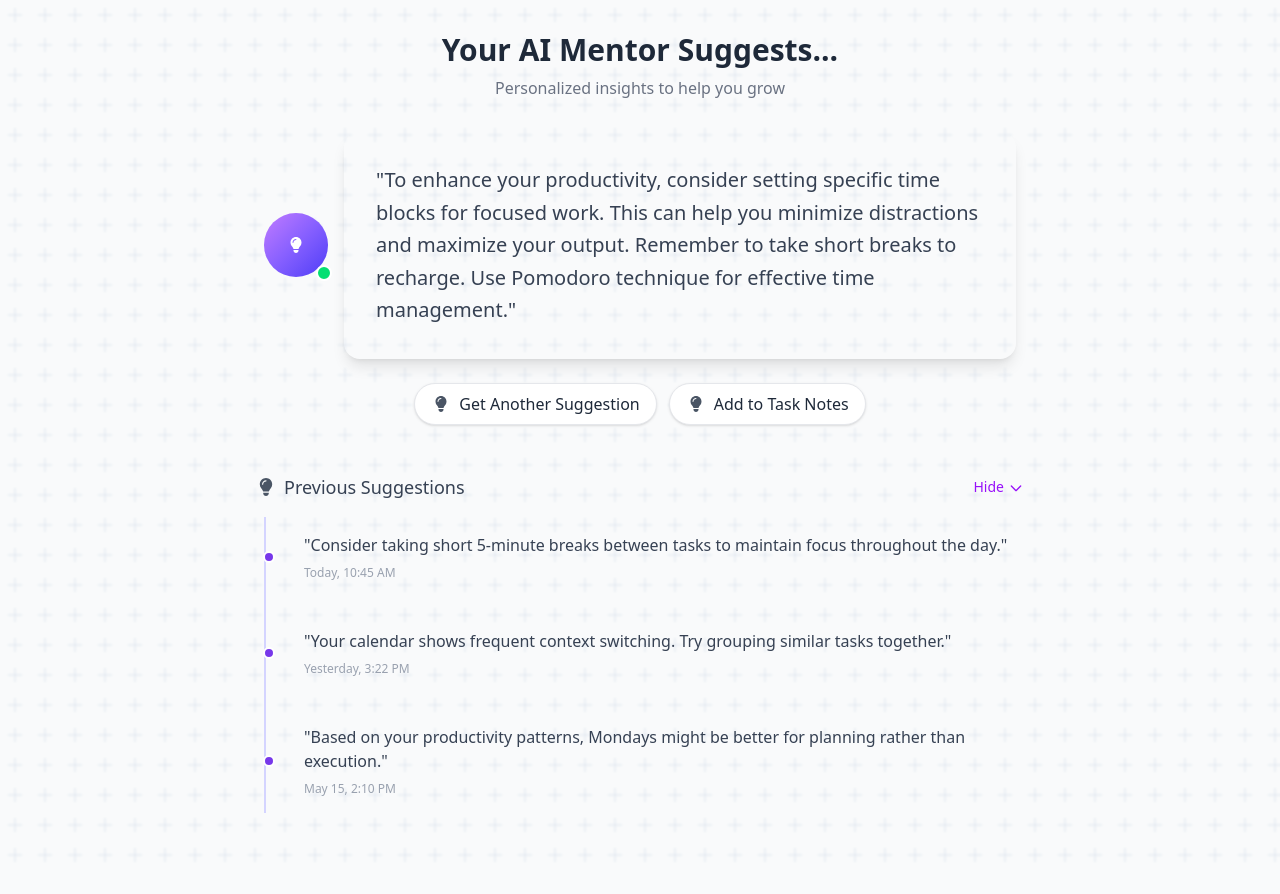
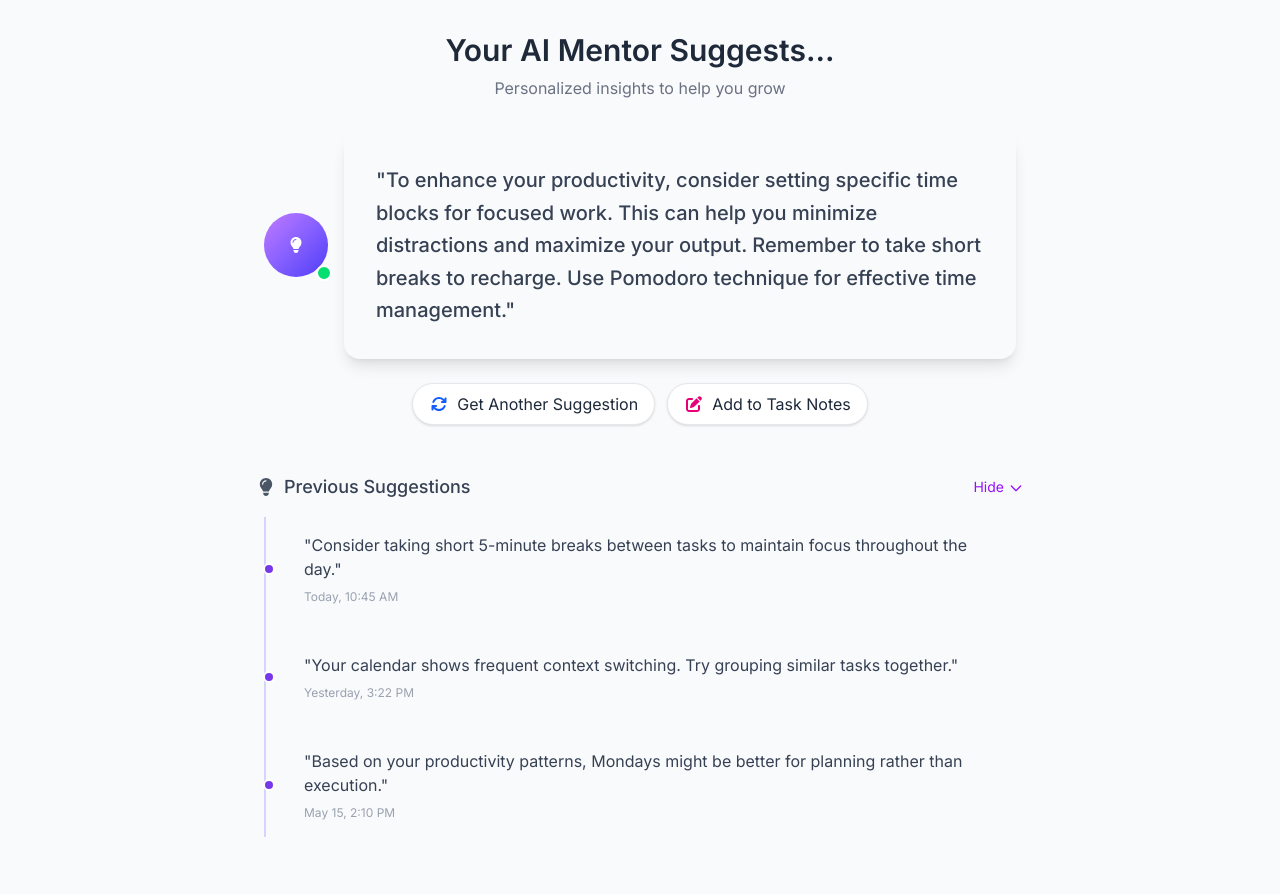
Before and after one commit to AyushShuklaIIIT/Virtual-Mentor, a React (Vite) app: page /ai-suggestions in a window 1280 px wide. Shown: the top 894 px of the page. Built offline with nearby package versions, Linux system fonts and the light colour scheme.

Commit message:
Changed icons

```diff
--- a/src/AI/AISuggestion.jsx
+++ b/src/AI/AISuggestion.jsx
@@ -1,7 +1,7 @@
 import React, { useEffect } from 'react'
 import './ai.css'
 import { FontAwesomeIcon } from '@fortawesome/react-fontawesome';
-import { faLightbulb } from '@fortawesome/free-solid-svg-icons';
+import { faEdit, faLightbulb, faRefresh } from '@fortawesome/free-solid-svg-icons';
 
 const AISuggestion = () => {
 
@@ -72,7 +72,7 @@ const AISuggestion = () => {
 
 
   return (
-    <div className='flex flex-col items-center justify-center p-4 md:p-8'>
+    <div className='flex flex-col items-center justify-center p-4 md:p-8 ai-body min-h-screen'>
       <div className='container max-w-3xl mx-auto'>
         {/* Header */}
         <header className='text-center mb-8'>
@@ -103,11 +103,11 @@ const AISuggestion = () => {
           {/* Action Buttons */}
           <div className='flex flex-wrap justify-center gap-3 mt-4'>
             <button id='get-another' className='flex items-center px-4 py-2 bg-white border border-gray-200 rounded-full shadow-sm hover:bg-gray-50 transition-colors'>
-              <FontAwesomeIcon icon={faLightbulb} className='h-5 w-5 text-gray-600 mr-2' />
+              <FontAwesomeIcon icon={faRefresh} className='h-5 w-5 text-blue-600 mr-2' />
               Get Another Suggestion
             </button>
             <button id='add-notes' className='flex items-center px-4 py-2 bg-white border border-gray-200 rounded-full shadow-sm hover:bg-gray-50 transition-colors'>
-              <FontAwesomeIcon icon={faLightbulb} className='h-5 w-5 text-gray-600 mr-2' />
+              <FontAwesomeIcon icon={faEdit} className='h-5 w-5 text-pink-600 mr-2' />
               Add to Task Notes
             </button>
           </div>
--- a/src/AI/ai.css
+++ b/src/AI/ai.css
@@ -14,6 +14,11 @@
     100% {
         content: '';
     }
+}
+
+.ai-body {
+    font-family: 'Inter', sans-serif;
+    background-color: #f9fafc;
 }
 
 .fade-in {
```
